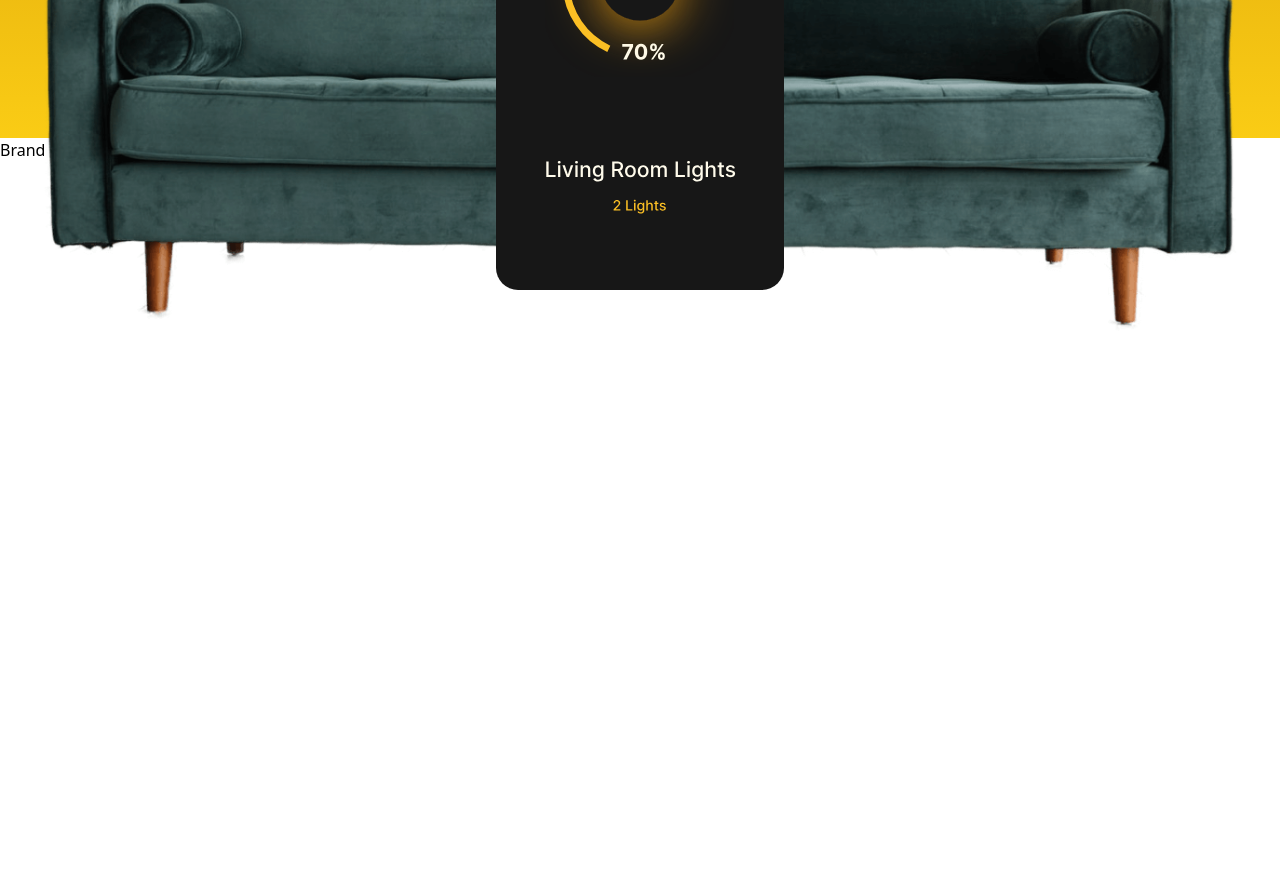
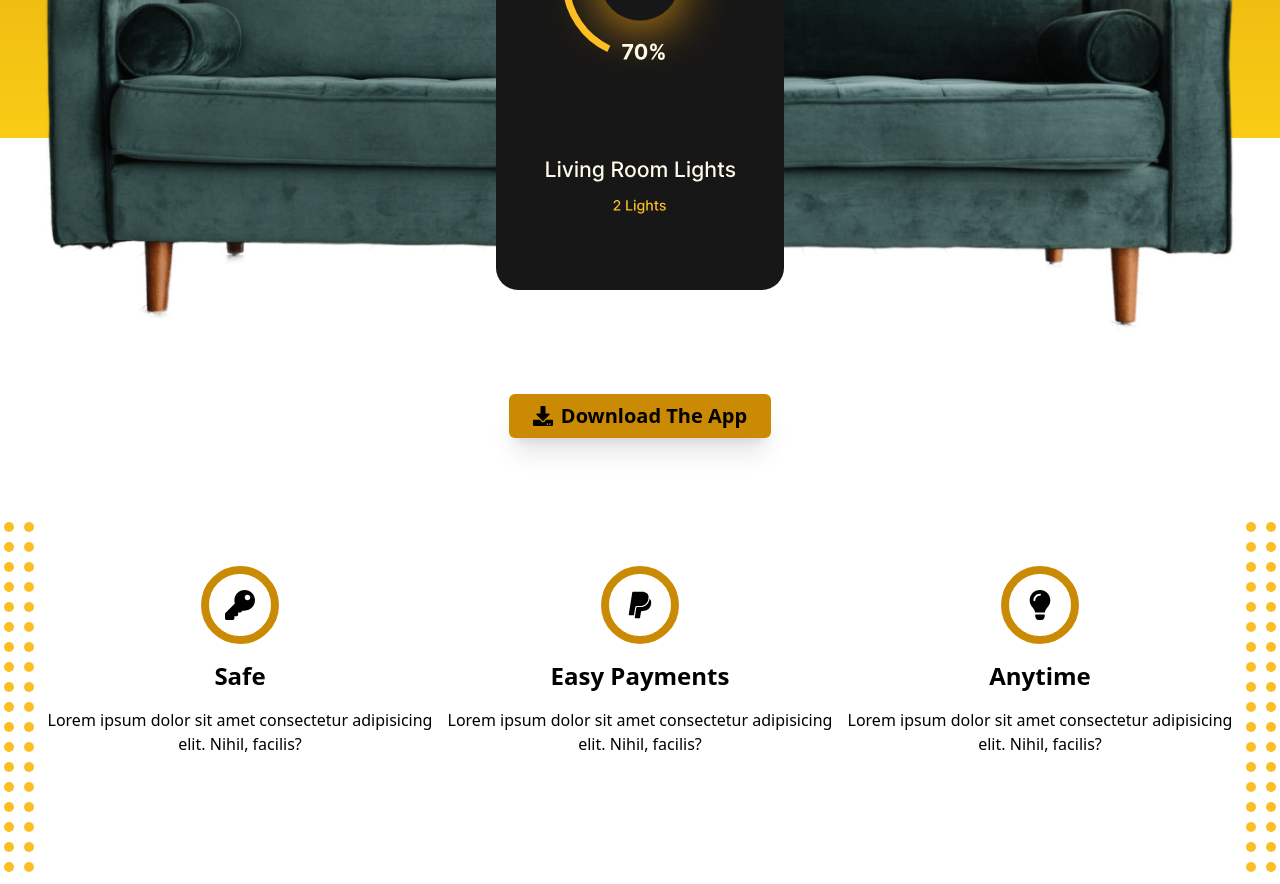
Before and after one commit to Qreamville/Furniture-Rental, a React (Create React App) app: page / in a window 1280 px wide. Shown: the part 580-1464 px from the top of the page. Before the commit the page ends 913 px from the top, so only its background shows below. Built offline with nearby package versions, Linux system fonts and the light colour scheme.

Commit message:
Update brand.jsx

```diff
--- a/src/components/brand/Brand.jsx
+++ b/src/components/brand/Brand.jsx
@@ -1,7 +1,64 @@
 import React from "react";
+import { FaDownload, FaKey, FaPaypal, FaLightbulb } from "react-icons/fa";
+import Dots from "../../assets/images/dots.svg";
 
 const Brand = () => {
-  return <div>Brand</div>;
+  return (
+    <section className="relative overflow-hidden">
+      <img
+        src={Dots}
+        alt="dots"
+        className="absolute -left-14 top-96 hidden md:block"
+      />
+      <img
+        src={Dots}
+        alt="dots"
+        className="absolute top-96 -right-14 hidden md:block"
+      />
+      <div className="container mx-auto mt-36 sm:mt-64">
+        <button className="w-full flex justify-center">
+          <a
+            href="/"
+            className="flex items-center gap-2 justify-center bg-yellow-600 shadow-xl rounded-md py-2 px-6 text-xl font-semibold hover:text-white hover:bg-red-600"
+          >
+            <FaDownload /> <span>Download The App</span>
+          </a>
+        </button>
+        <div className="flex my-32 flex-col sm:flex-row gap-y-14">
+          <div className="grid gap-4 justify-items-center text-center md:flex-1 ">
+            <div className="rounded-full border-8 border-yellow-600 p-4">
+              <FaKey size={30} />
+            </div>
+            <h3 className="text-2xl font-bold">Safe</h3>
+            <p>
+              Lorem ipsum dolor sit amet consectetur adipisicing elit. Nihil,
+              facilis?
+            </p>
+          </div>
+          <div className="grid gap-4 justify-items-center text-center md:flex-1 ">
+            <div className="rounded-full border-8 border-yellow-600 p-4">
+              <FaPaypal size={30} />
+            </div>
+            <h3 className="text-2xl font-bold">Easy Payments</h3>
+            <p>
+              Lorem ipsum dolor sit amet consectetur adipisicing elit. Nihil,
+              facilis?
+            </p>
+          </div>
+          <div className="grid gap-4 justify-items-center text-center md:flex-1 ">
+            <div className="rounded-full border-8 border-yellow-600 p-4">
+              <FaLightbulb size={30} />
+            </div>
+            <h3 className="text-2xl font-bold">Anytime</h3>
+            <p>
+              Lorem ipsum dolor sit amet consectetur adipisicing elit. Nihil,
+              facilis?
+            </p>
+          </div>
+        </div>
+      </div>
+    </section>
+  );
 };
 
 export default Brand;
```
